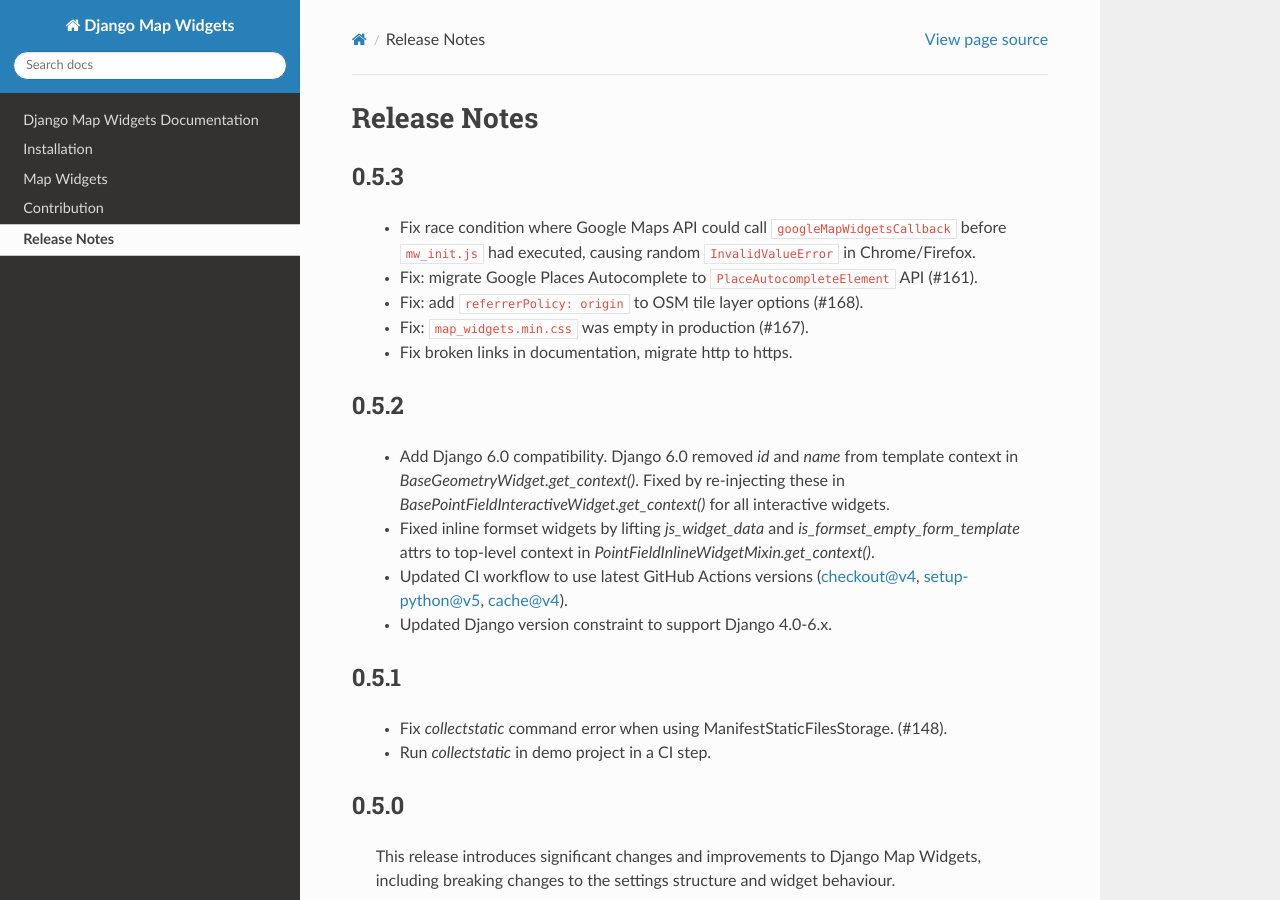
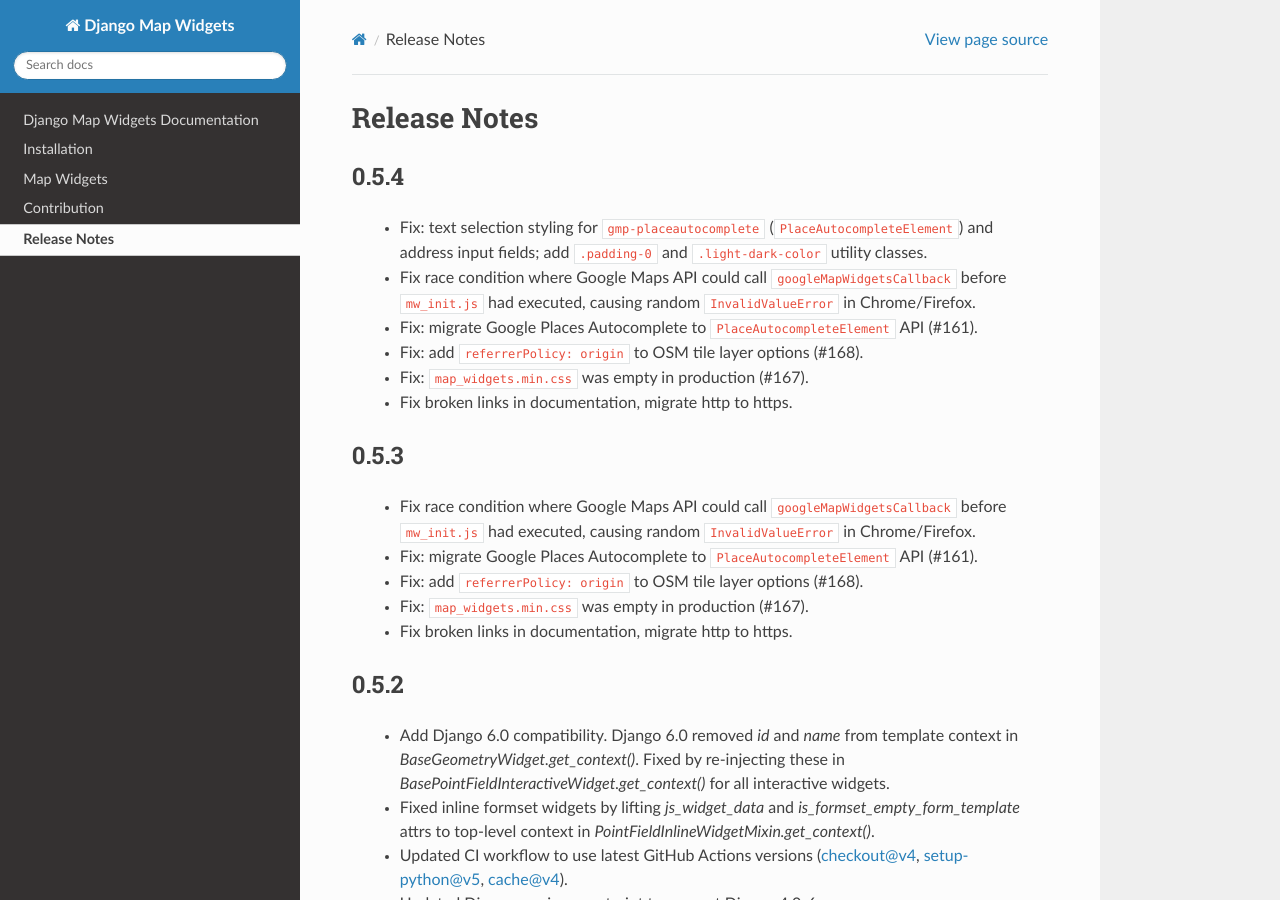
Before and after one commit to erdem/django-map-widgets, a Sphinx documentation site: the page built from docs/releases/index.rst, in a window 1280 px wide and 900 px high. Built offline with Sphinx 7.4.7 and the Read the Docs theme 3.1.0, drawn with Linux system fonts in a browser that asks for light colours.

Commit message:
release: v0.5.4

```diff
--- a/docs/releases/index.rst
+++ b/docs/releases/index.rst
@@ -1,6 +1,17 @@
 =============
 Release Notes
 =============
+
+0.5.4
+^^^^^
+
+    - Fix: text selection styling for ``gmp-placeautocomplete`` (``PlaceAutocompleteElement``) and address input fields; add ``.padding-0`` and ``.light-dark-color`` utility classes.
+    - Fix race condition where Google Maps API could call ``googleMapWidgetsCallback`` before ``mw_init.js`` had executed, causing random ``InvalidValueError`` in Chrome/Firefox.
+    - Fix: migrate Google Places Autocomplete to ``PlaceAutocompleteElement`` API (#161).
+    - Fix: add ``referrerPolicy: origin`` to OSM tile layer options (#168).
+    - Fix: ``map_widgets.min.css`` was empty in production (#167).
+    - Fix broken links in documentation, migrate http to https.
+
 
 0.5.3
 ^^^^^
--- a/setup.py
+++ b/setup.py
@@ -2,7 +2,7 @@
 
 from setuptools import find_packages, setup
 
-VERSION = (0, 5, 3)
+VERSION = (0, 5, 4)
 __version__ = ".".join(map(str, VERSION))
 
 
```
Also changed, not shown: pyproject.toml (+0 -7 lines), .changeset/0000-0.5.4-release.md (added).
